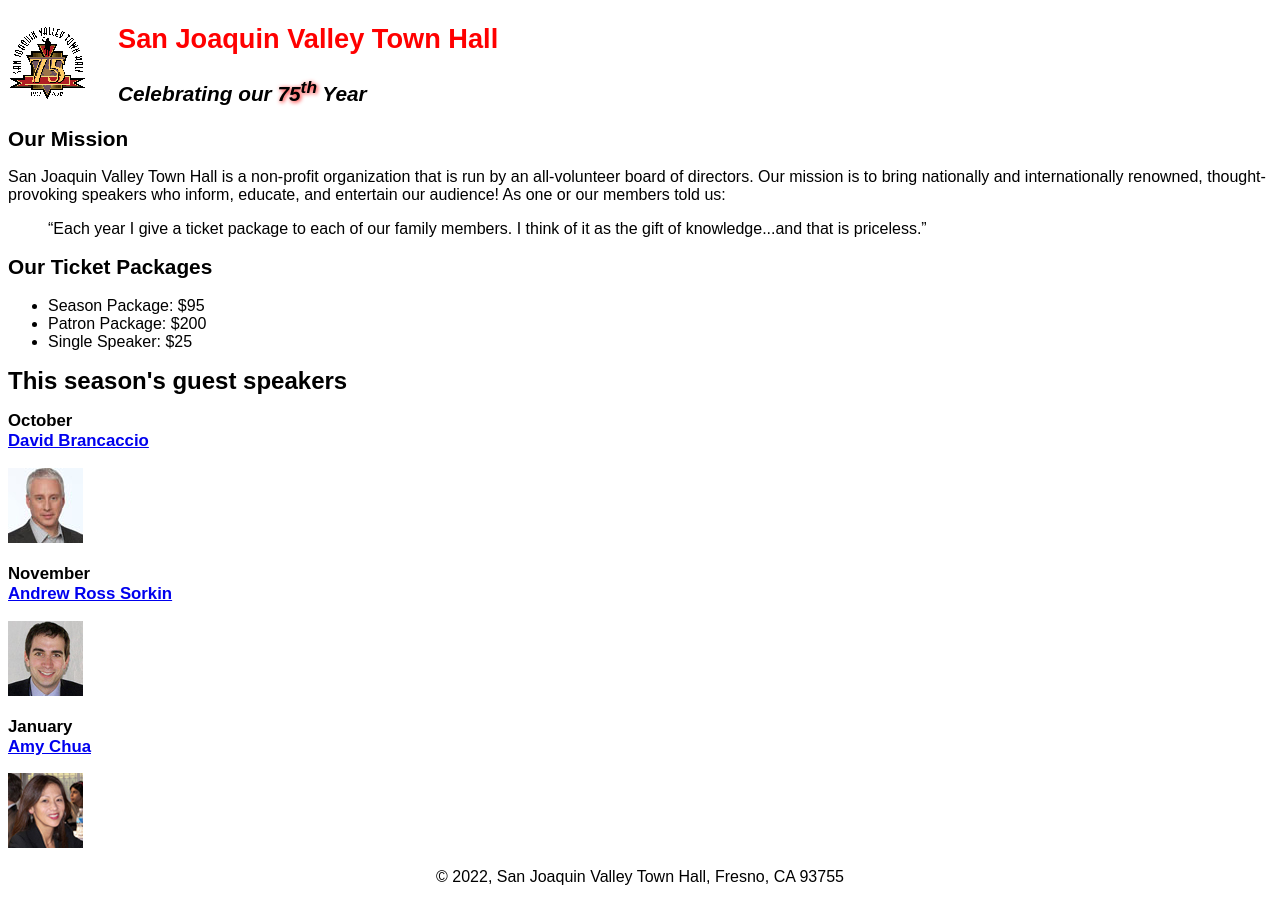
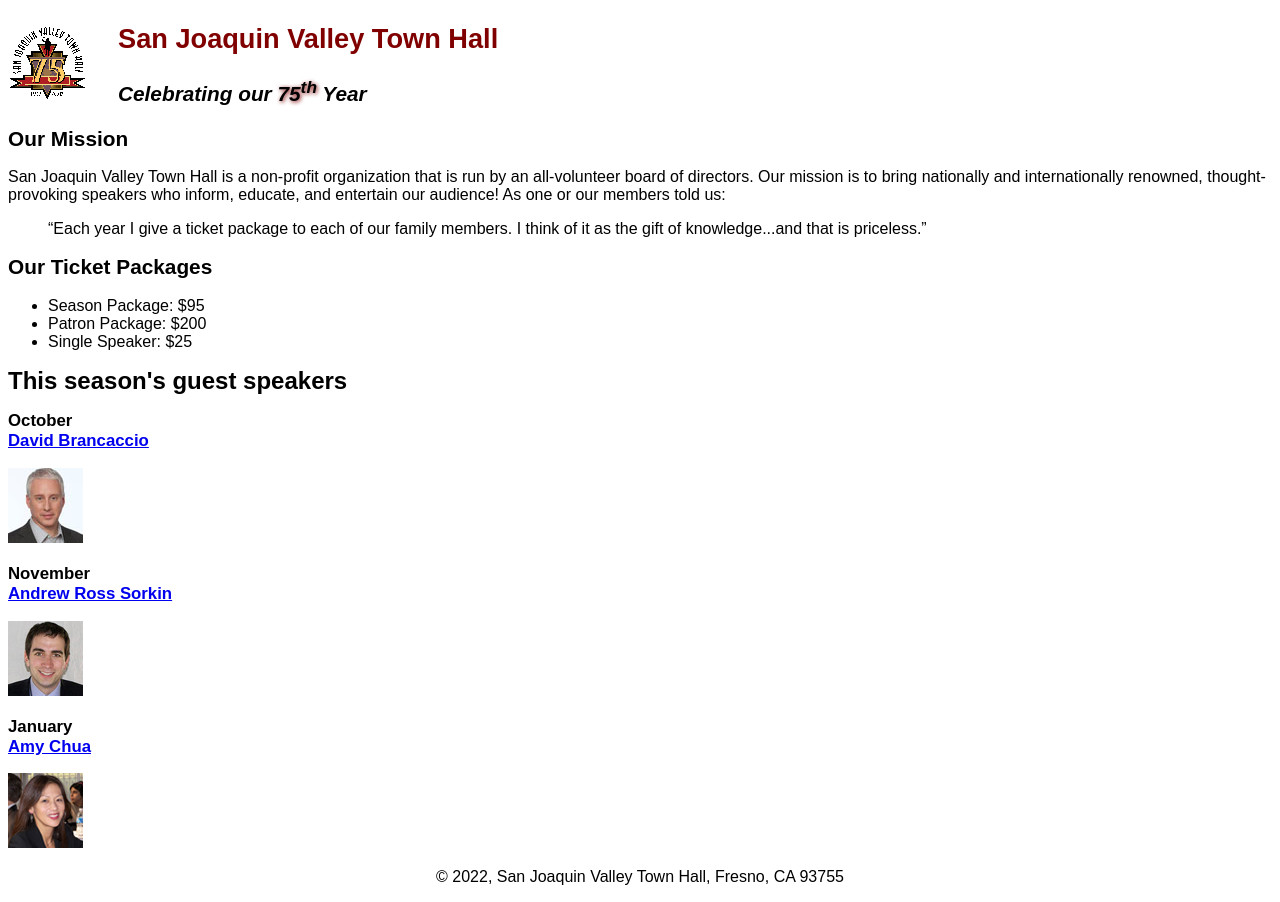
Before and after one commit to GunnMatthew/GunnMatthew.github.io, a plain HTML site: page index.html in a window 1280 px wide. Drawn offline with Linux system fonts and the light colour scheme.

Commit message:
Update c4_main.css

```diff
--- a/styles/c4_main.css
+++ b/styles/c4_main.css
@@ -1,10 +1,10 @@
 .shadow {
-	text-shadow: 1px 1px 4px red;
+	text-shadow: 1px 1px 4px #800000;
 }
 
 :root {
 	.global-color-1 {
-		color: red;
+		color: #800000;
 	}
 }
 
```
